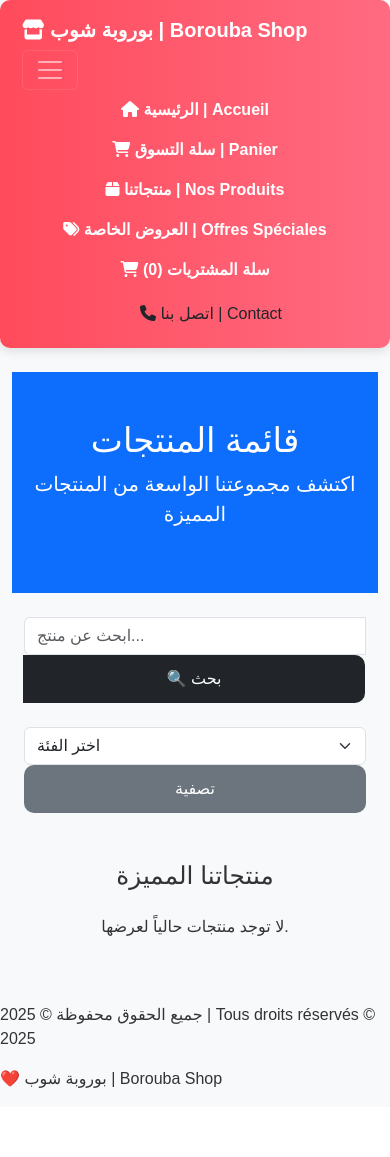
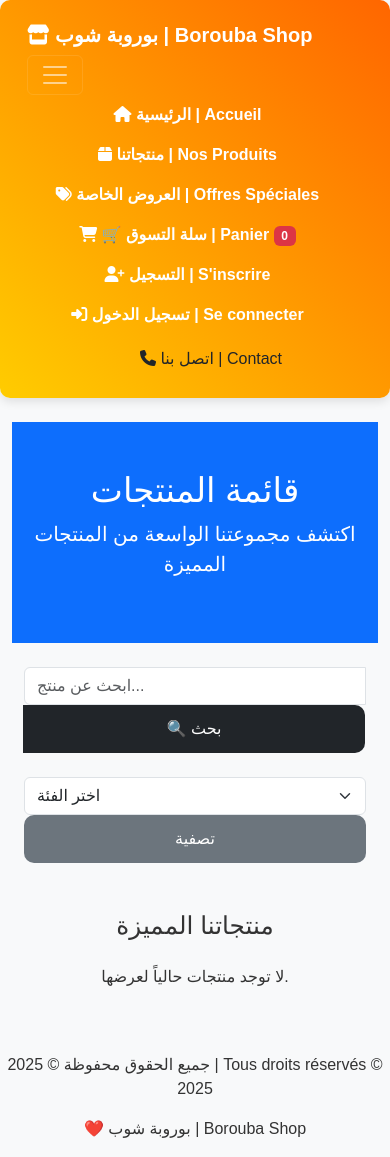
Before and after one commit to miloudbou/borouba-shop, a Django app: template products/templates/products/products.html in a window 390 px wide, after a click that opens the changed part. Before the commit the page ends 1088 px from the top, so only its background shows below. Run offline with Django 5.2, Linux system fonts and the light colour scheme; the template is opened without the code that fills it, so the values that code supplies are empty.

Commit message:
تحديثات جديدة على المنتجات والواجهة

```diff
--- a/products/templates/products/products.html
+++ b/products/templates/products/products.html
@@ -42,15 +42,19 @@
     <div class="row">
         {% for product in products %}
         <div class="col-md-4 mb-4">
-            <div class="card shadow-sm border-light rounded">
-                <img src="{{ product.image_url }}" class="card-img-top" alt="{{ product.title }}">
+            <div class="card product-card shadow-sm border-light rounded">
+                <img src="{{ product.image_url }}" class="card-img-top product-image" alt="{{ product.title }}">
                 <div class="card-body">
                     <h5 class="card-title">{{ product.title }}</h5>
                     <p class="card-text">{{ product.description|truncatewords:15 }}</p>
-                    <p class="text-primary fw-bold">{{ product.price }} د.ج</p>
+                    <p class="text-primary fw-bold">{{ product.price }} {{ product.currency }}</p>
                     <div class="d-flex justify-content-between align-items-center">
-                        <a href="{% url 'add_to_cart' product.id %}" class="btn btn-success">إضافة إلى السلة</a>
-                        <a href="{% url 'product_detail' product.id %}" class="btn btn-info btn-sm">عرض التفاصيل</a>
+                        <a href="{% url 'add_to_cart' product.id %}" class="btn btn-success">
+                            <i class="fas fa-cart-plus"></i> إضافة إلى السلة
+                        </a>
+                        <a href="{% url 'product_detail' product.id %}" class="btn btn-info btn-sm">
+                            <i class="fas fa-eye"></i> عرض التفاصيل
+                        </a>
                     </div>
                 </div>
             </div>
--- a/static/coloshop/styles/styles.css
+++ b/static/coloshop/styles/styles.css
@@ -166,4 +166,21 @@ body {
         width: 100%;
         font-size: 1rem;
     }
+    .navbar {
+        background: linear-gradient(45deg, #ffcc00, #ff6600);
+        padding: 15px;
+        border-radius: 10px;
+    }
+
+    .navbar-nav .nav-link {
+        color: white !important;
+        font-weight: bold;
+        margin-right: 15px;
+        transition: 0.3s;
+    }
+
+    .navbar-nav .nav-link:hover {
+        text-shadow: 2px 2px 5px rgba(0, 0, 0, 0.2);
+        transform: scale(1.1);
+    }
 }
--- a/templates/base.html
+++ b/templates/base.html
@@ -15,7 +15,7 @@
 </head>
 <body>
 
-    <!-- شريط التنقل -->
+    <!-- 🔹 شريط التنقل -->
     <nav class="navbar navbar-expand-lg navbar-dark navbar-custom">
         <div class="container">
             <a class="navbar-brand fw-bold" href="{% url 'home' %}">
@@ -27,30 +27,36 @@
             <div class="collapse navbar-collapse" id="navbarNav">
                 <ul class="navbar-nav ms-auto">
                     <li class="nav-item"><a class="nav-link" href="{% url 'home' %}"><i class="fas fa-home"></i> الرئيسية | Accueil</a></li>
-                    <li class="nav-item"><a class="nav-link" href="{% url 'view_cart' %}"><i class="fas fa-shopping-cart"></i> سلة التسوق | Panier</a></li>
                     <li class="nav-item"><a class="nav-link" href="{% url 'product_list' %}"><i class="fas fa-box"></i> منتجاتنا | Nos Produits</a></li>
-                    <li class="nav-item"><a class="nav-link" href="{% url 'product_list' %}"><i class="fas fa-tags"></i> العروض الخاصة | Offres Spéciales</a></li>
-
-                    <!-- هنا أضفنا عرض عدد العناصر في السلة -->
+                    <li class="nav-item"><a class="nav-link" href="{% url 'offers' %}"><i class="fas fa-tags"></i> العروض الخاصة | Offres Spéciales</a></li>
                     <li class="nav-item">
                         <a class="nav-link" href="{% url 'view_cart' %}">
-                            <i class="fas fa-shopping-cart"></i> سلة المشتريات ({{ cart_items|length }})
+                            <i class="fas fa-shopping-cart"></i> 🛒 سلة التسوق | Panier <span class="badge bg-danger">{{ cart_items|length }}</span>
                         </a>
                     </li>
+
+                    <!-- زر تسجيل الدخول والتسجيل -->
+                    {% if user.is_authenticated %}
+                        <li class="nav-item"><a class="nav-link" href="{% url 'logout' %}"><i class="fas fa-sign-out-alt"></i> تسجيل الخروج | Déconnexion</a></li>
+                    {% else %}
+                        <li class="nav-item"><a class="nav-link" href="{% url 'register' %}"><i class="fas fa-user-plus"></i> التسجيل | S'inscrire</a></li>
+                        <li class="nav-item"><a class="nav-link" href="{% url 'login' %}"><i class="fas fa-sign-in-alt"></i> تسجيل الدخول | Se connecter</a></li>
+                    {% endif %}
                 </ul>
+
                 <!-- زر اتصل بنا -->
                 <a href="{% url 'contact' %}" class="btn btn-contact ms-3"><i class="fas fa-phone"></i> اتصل بنا | Contact</a>
             </div>
         </div>
     </nav>
 
-    <!-- محتوى الصفحة -->
+    <!-- 🔹 محتوى الصفحة -->
     <div class="container mt-4">
         {% block content %}{% endblock %}
     </div>
 
-    <!-- الفوتر -->
-    <footer class="footer-custom mt-5">
+    <!-- 🔹 الفوتر -->
+    <footer class="footer-custom mt-5 text-center">
         <p>جميع الحقوق محفوظة &copy; 2025 | Tous droits réservés &copy; 2025</p>
         <p>❤️ بوروبة شوب | Borouba Shop</p>
     </footer>
```
